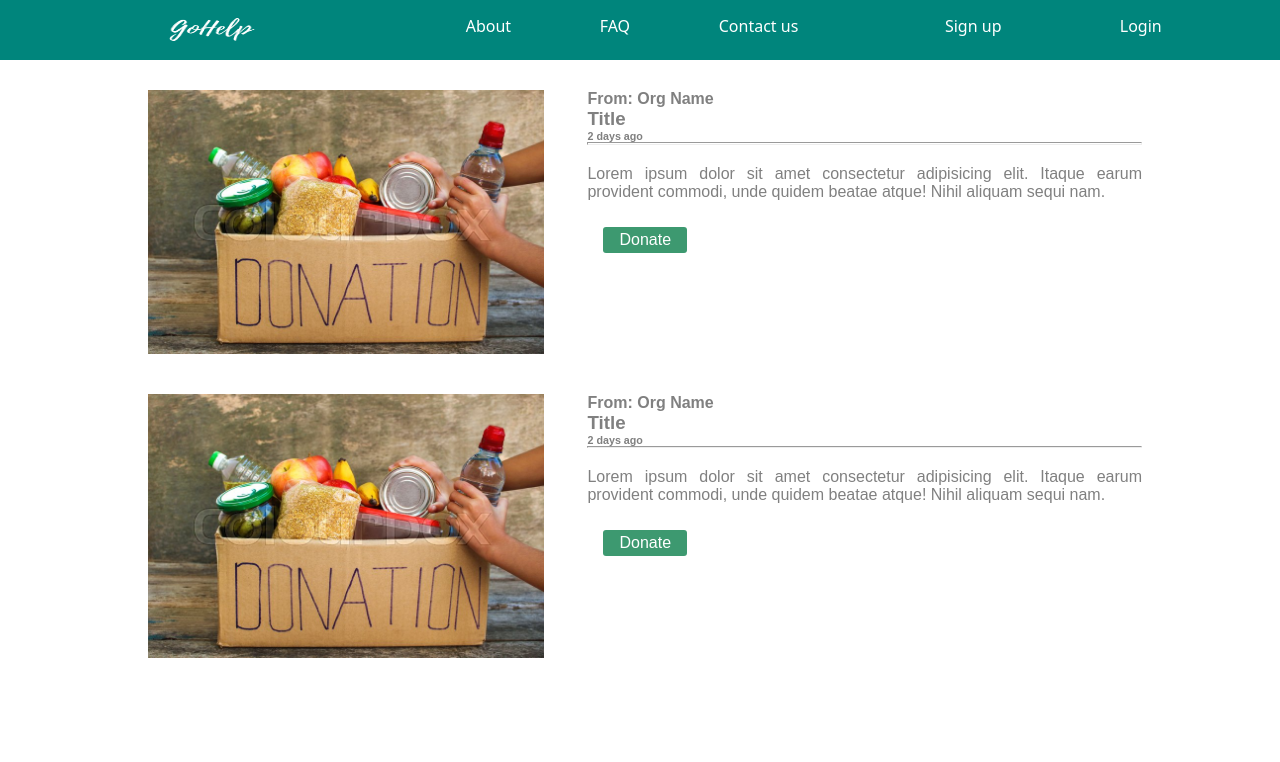
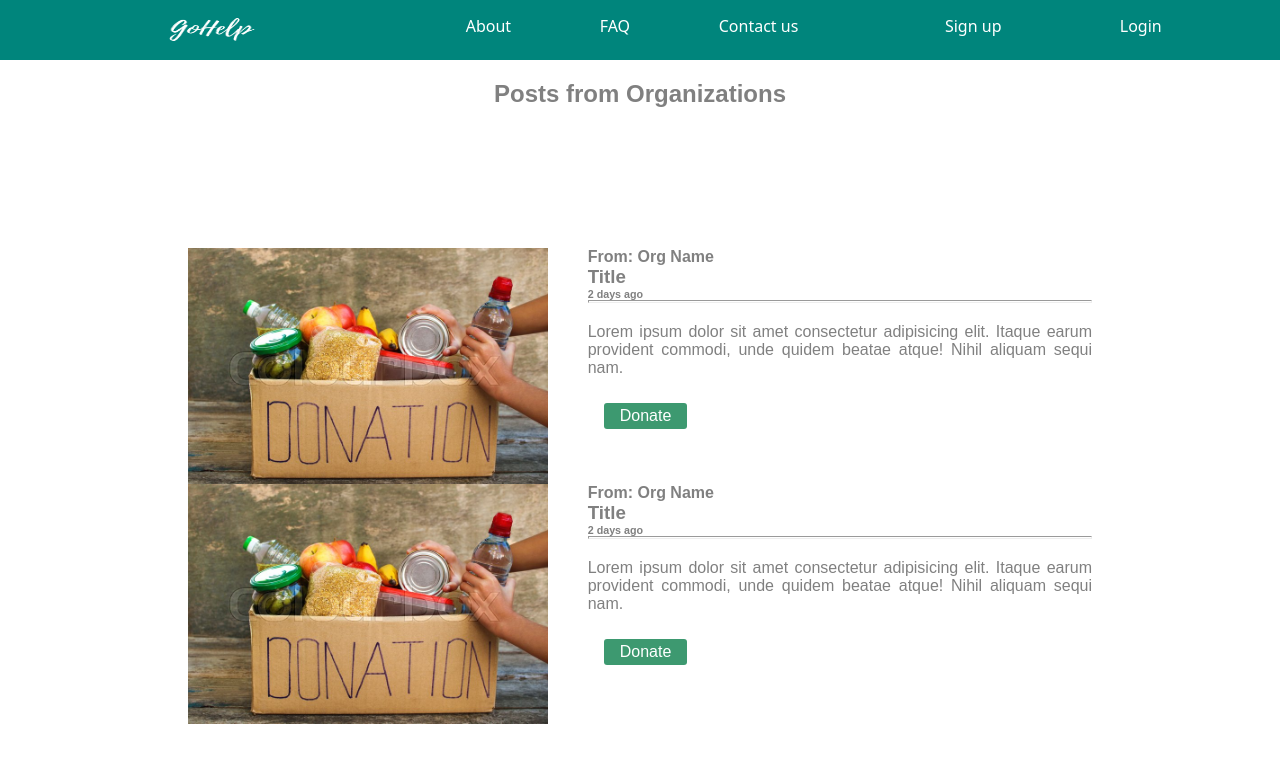
Before and after one commit to bassamhamdar/goHelp-frontEnd-, a React (Create React App) app in the folder front/: page /user/posts in a window 1280 px wide. Shown: the top 762 px of the page. Built offline with nearby package versions, Linux system fonts and the light colour scheme.

Commit message:
fixed posts css

```diff
--- a/front/src/pages/user/Posts.js
+++ b/front/src/pages/user/Posts.js
@@ -9,6 +9,9 @@ export const Posts = () => {
   return (
     <div className="postsWrapper">
       {visible ? <Donate setVisible={setVisible} org_id={orgId} /> : null}
+      <h2 style={{ textAlign: "center", color: "grey", marginTop: "5rem" }}>
+        Posts from Organizations
+      </h2>
       <ul className="post-list" style={{ paddingTop: "5rem", margin: "auto" }}>
         <div className="post">
           <div className="img">
@@ -51,7 +54,7 @@ export const Posts = () => {
               Title
             </h3>
             <h6>2 days ago</h6>
-            <hr />
+            <hr style={{ height: "1px" }} />
             <p
               title="post content"
               style={{ marginBottom: "10px", marginTop: "20px" }}
--- a/front/src/pages/user/slider.css
+++ b/front/src/pages/user/slider.css
@@ -16,7 +16,7 @@
   height: 100%;
 }
 .post-list .post {
-  padding: 10px;
+  padding: 60px;
   box-shadow: 0 1px rgba (0, 0, 0, 0.3);
   border-radius: 5px;
   color: grey;
@@ -24,8 +24,8 @@
   border: none;
   text-align: justify;
   margin-bottom: 1rem;
-  margin-left: 10px;
   display: flex;
+  height: 100px;
 }
 .donate__btn {
   background: #3d9970;
```
